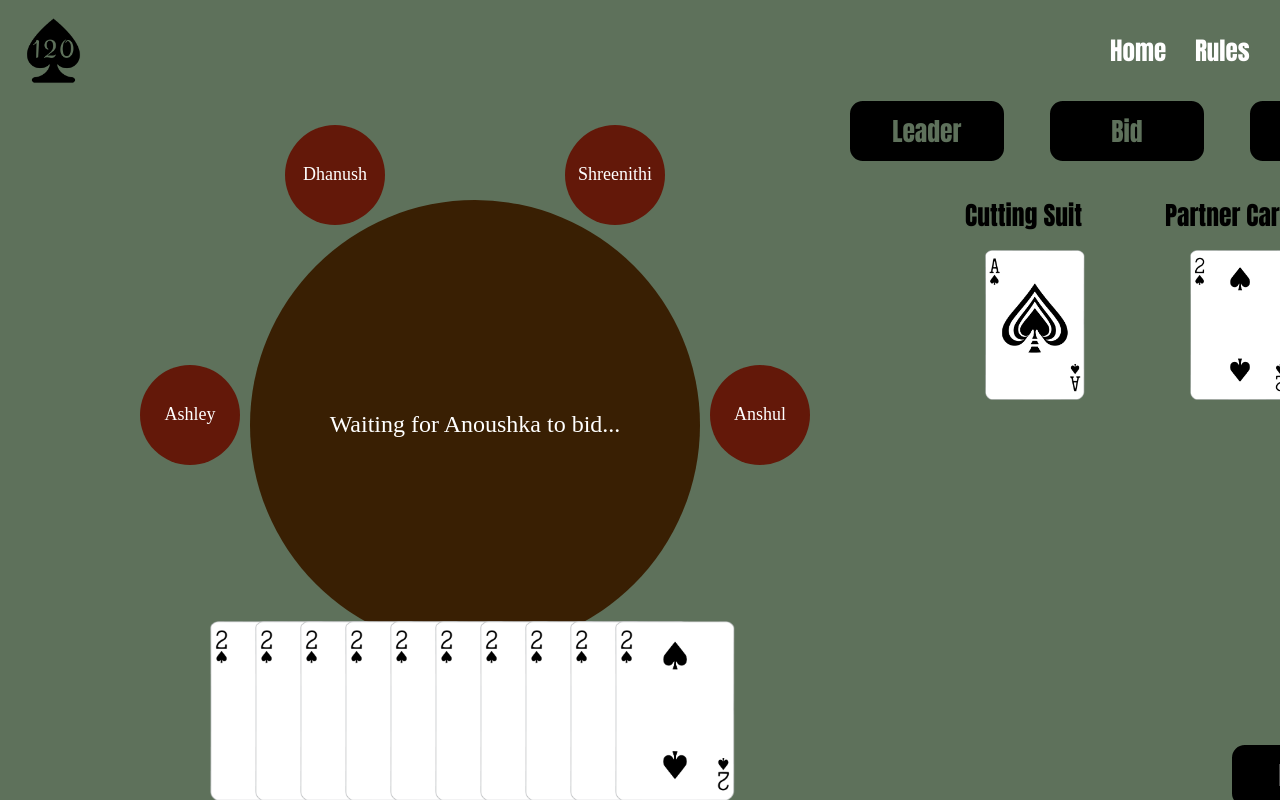
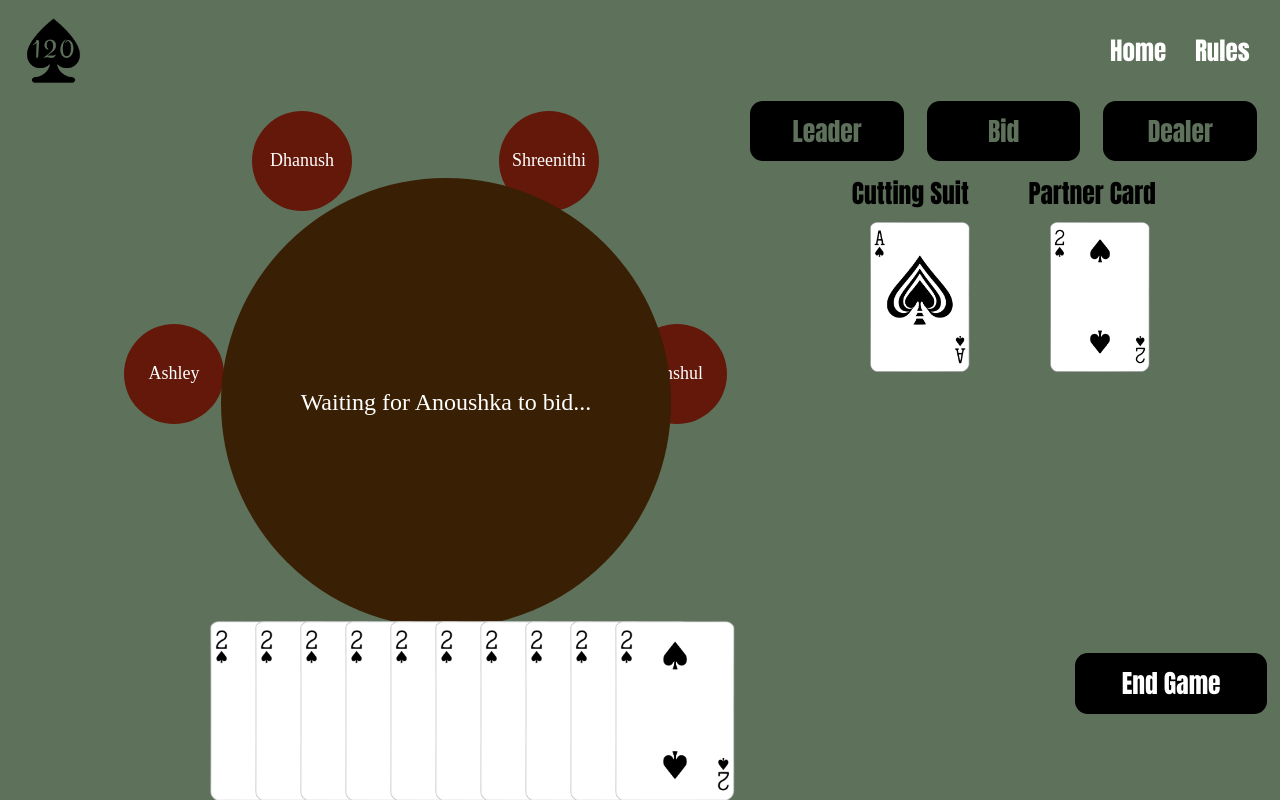
Before and after one commit to dnanjunda/120-card-game, a React (Create React App) app in the folder frontend/: page /game in a window 1280 px wide. Built offline with nearby package versions, Linux system fonts and the light colour scheme; no server answers.

Commit message:
game page css fixed except for cards

```diff
--- a/frontend/src/css/Game.css
+++ b/frontend/src/css/Game.css
@@ -5,40 +5,10 @@
     height: 100%;
 }
 
-.Card {
-    text-align: center;
-    display: block;
-    justify-content: center;
-    align-items: center;
-    margin: auto;
-    width: auto;
-}
-
-.End-Game {
-    position: fixed;
-    left: 1360px;
-    top: 745px;
-    border-radius: 1vw;
-    margin-left: -10%;
-    background-color: black;
-    color: white;
-    font-size: 2vw;
-    padding: 0.5vw 1vw;
-    border: 0.4vw solid black;
-    width: 15vw;
-    transition-duration: 0.4s;
-    font-family: Impact, fantasy;
-}
-
-.End-Game:hover {
-    border-radius: 2vw;
-    font-weight: bold;
-}
-
 .Current-Cutting {
     position: fixed;
-    left: 965px;
-    top: 200px;
+    left: 66.551724vw;
+    top: 13.888889vw;
     color: black;
     font-size: 2vw;
     width: 12vw;
@@ -47,16 +17,16 @@
 
 .Current-Cutting-Images {
     position: fixed;
-    left: 985px;
-    top: 250px;
+    left: 67.931034vw;
+    top: 17.361111vw;
     width: 100px;
     height: 150px;
 }
 
 .Current-Partner {
     position: fixed;
-    left: 1165px;
-    top: 200px;
+    left: 80.344828vw;
+    top: 13.888889vw;
     color: black;
     font-size: 2vw;
     width: 12vw;
@@ -65,8 +35,8 @@
 
 .Current-Partner-Images {
     position: fixed;
-    left: 1190px;
-    top: 250px;
+    left: 82.068966vw;
+    top: 17.361111vw;
     width: 100px;
     height: 150px;
 }
@@ -223,6 +193,26 @@
 
 .Table {
     position: fixed;
-    top: 200px;
-    left: 250px;
+    left: 17.241379vw;
+    top: 13.888889vw;
 }
+
+.End-Game {
+    position: fixed;
+    left: 84vw;
+    top: 51vw;
+    border-radius: 1vw;
+    background-color: black;
+    color: white;
+    font-size: 2vw;
+    padding: 0.5vw 1vw;
+    border: 0.4vw solid black;
+    width: 15vw;
+    transition-duration: 0.4s;
+    font-family: Impact, fantasy;
+}
+
+.End-Game:hover {
+    border-radius: 2vw;
+    font-weight: bold;
+}
--- a/frontend/src/css/GameButton.css
+++ b/frontend/src/css/GameButton.css
@@ -1,6 +1,6 @@
 #Leader-Button {
     position: fixed;
-    left: 850px;
+    left: 58.62069vw;
     border-radius: 1vw;
     background-color: black;
     color: #5e715b;
@@ -19,7 +19,7 @@
 
 #Bid-Button {
     position: fixed;
-    left: 1050px;
+    left: 72.413793vw;
     border-radius: 1vw;
     background-color: black;
     color: #5e715b;
@@ -38,7 +38,7 @@
 
 #Dealer-Button {
     position: fixed;
-    left: 1250px;
+    left: 86.206897vw;
     border-radius: 1vw;
     background-color: black;
     color: #5e715b;
--- a/frontend/src/css/Seat.css
+++ b/frontend/src/css/Seat.css
@@ -1,23 +1,23 @@
 .Player-Two {
     position: fixed;
-    top: 365px;
-    left: 140px;
+    left: 9.655172vw;
+    top: 25.347222vw;
 }
 
 .Player-Three {
     position: fixed;
-    top: 125px;
-    left: 285px;
+    left: 19.655172vw;
+    top: 8.680556vw;
 }
 
 .Player-Four {
     position: fixed;
-    top: 125px;
-    left: 565px;
+    left: 38.965517vw;
+    top: 8.680556vw;
 }
 
 .Player-Five {
     position: fixed;
-    top: 365px;
-    left: 710px;
+    left: 48.965517vw;
+    top: 25.347222vw;
 }
```
